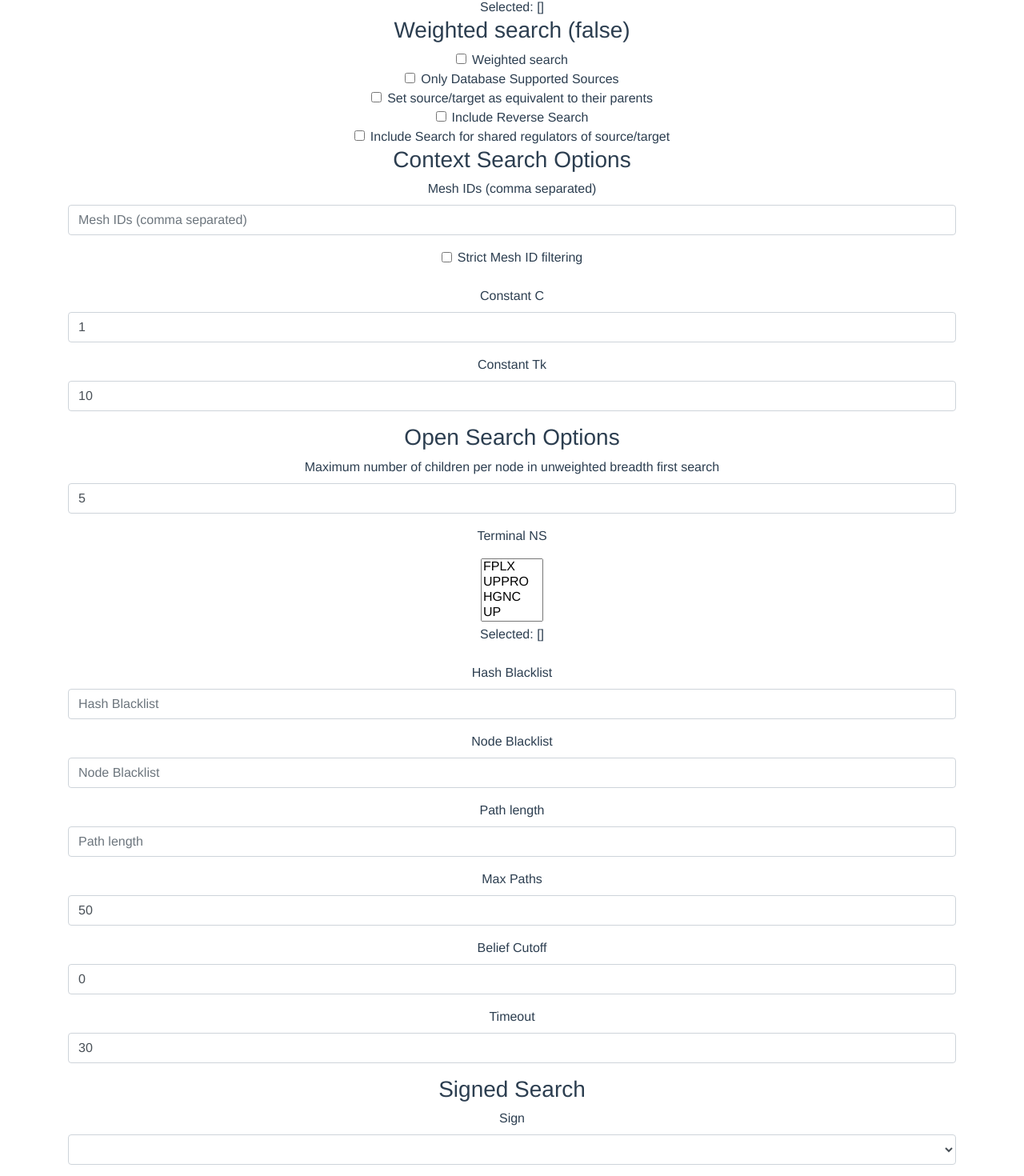
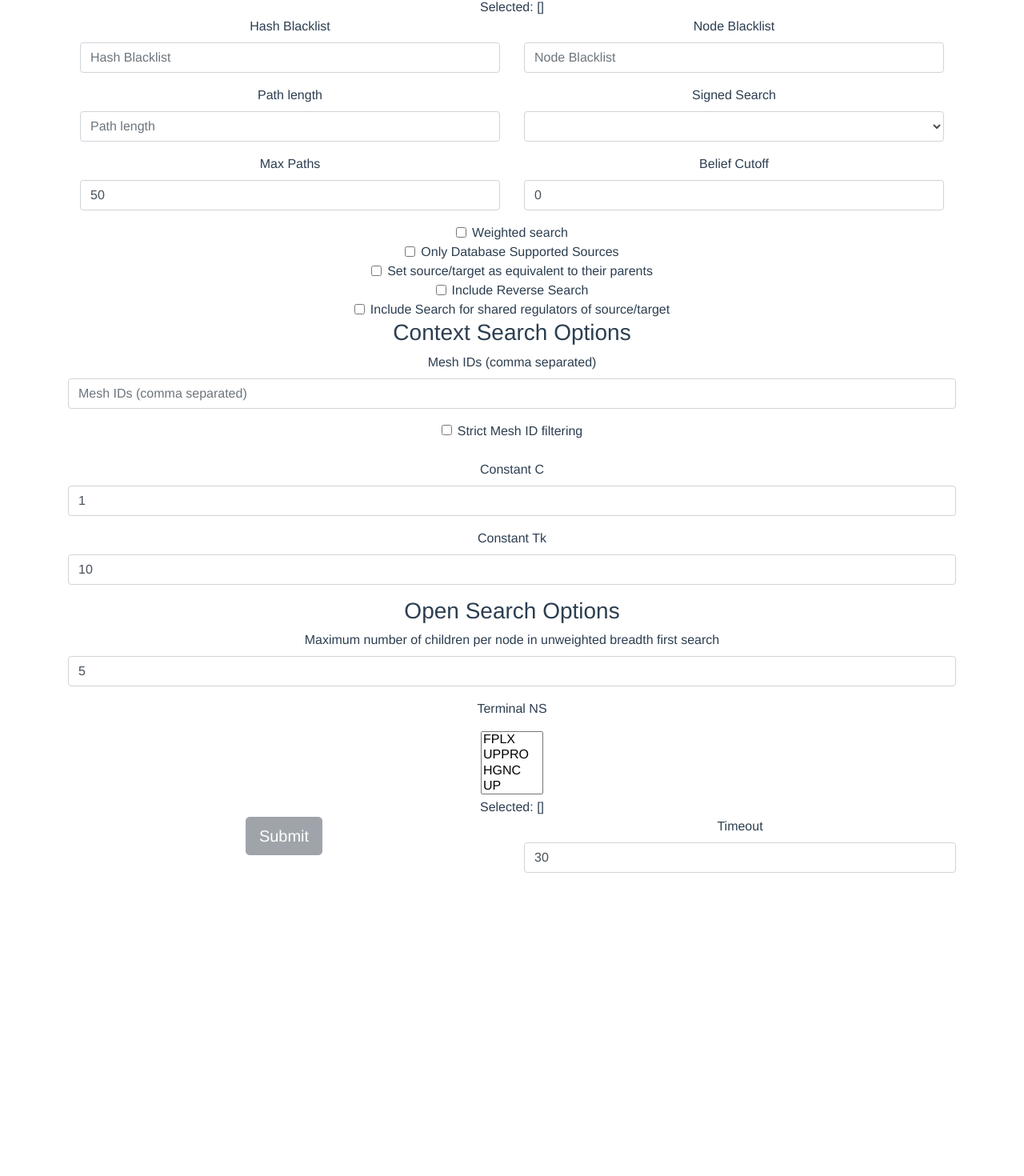
Before and after one commit to kkaris/indra_network_service, a Vue app in the folder indra_network_search/frontend/: page / in a window 1280 px wide. Shown: the part 612-2082 px from the top of the page at 80% size. After the commit the page ends 1719 px from the top, so only its background shows below. Built offline with nearby package versions, Linux system fonts and the light colour scheme; the HTML template or start-up script is replaced by a standard one.

Commit message:
Re-order inputs and put in row-col bootstrap setup

```diff
--- a/indra_network_search/frontend/src/components/NetworkSearchForm.vue
+++ b/indra_network_search/frontend/src/components/NetworkSearchForm.vue
@@ -71,7 +71,70 @@
         <br/>
         <span>Selected: {{ allowed_ns }}</span>
       </div>
-      <h3>Weighted search ({{ weighted }})</h3>
+      <div class="container">
+        <div class="row">
+          <div class="col">
+            <BaseInputBS
+              v-model="hash_blacklist_text"
+              label="Hash Blacklist"
+              type="text"
+            />
+          </div>
+          <div class="col">
+            <BaseInputBS
+              v-model="node_blacklist_text"
+              label="Node Blacklist"
+              type="text"
+            />
+          </div>
+        </div>
+        <div class="row">
+          <div class="col">
+            <BaseInputBS
+              v-model.number="path_length"
+              label="Path length"
+              type="number"
+              :min="1"
+              :max="10"
+              :disabled="isAnyWeighted"
+            />
+          </div>
+          <div class="col">
+            <BaseSelectBS
+              :options="signOptions"
+              v-model.number="sign"
+              label="Signed Search"
+            />
+          </div>
+        </div>
+        <div class="row">
+          <div class="col">
+            <BaseInputBS
+              v-model.number="k_shortest"
+              label="Max Paths"
+              type="number"
+              :min="1"
+              :max="50"
+            />
+          </div>
+          <div class="col">
+            <BaseInputBS
+              v-model.number="belief_cutoff"
+              label="Belief Cutoff"
+              type="number"
+              :min="0.0"
+              :max="1.0"
+              :step="0.01"
+            />
+          </div>
+        </div>
+      </div>
+        <!-- Add generic checkboxes here:
+          - Weighted
+          - DB only
+          - Reverse search
+          - Shared regulators (source - target search only)
+         -->
         <BaseCheckboxBS
           v-model="weighted"
           label="Weighted search"
@@ -153,40 +216,16 @@
           <span>Selected: {{ terminal_ns }}</span>
         </div>
       </div>
-      <br />
-      <BaseInputBS
-        v-model="hash_blacklist_text"
-        label="Hash Blacklist"
-        type="text"
-      />
-      <BaseInputBS
-        v-model="node_blacklist_text"
-        label="Node Blacklist"
-        type="text"
-      />
-      <BaseInputBS
-        v-model.number="path_length"
-        label="Path length"
-        type="number"
-        :min="1"
-        :max="10"
-        :disabled="isAnyWeighted"
-      />
-      <BaseInputBS
-        v-model.number="k_shortest"
-        label="Max Paths"
-        type="number"
-        :min="1"
-        :max="50"
-      />
-      <BaseInputBS
-        v-model.number="belief_cutoff"
-        label="Belief Cutoff"
-        type="number"
-        :min="0.0"
-        :max="1.0"
-        :step="0.01"
-      />
+      <div class="row">
+        <div class="col">
+          <button
+            class="button btn btn-secondary btn-lg"
+            :class="{ disabledButton: cannotSubmit }"
+            type="submit"
+            :disabled="cannotSubmit"
+          >Submit</button>
+        </div>
+        <div class="col">
           <BaseInputBS
             v-model.number="user_timeout"
             label="Timeout"
@@ -195,21 +234,8 @@
             :max="120"
             :step="1"
           />
-      <h3>Signed Search</h3>
-      <div>
-        <BaseSelectBS
-          :options="signOptions"
-          v-model.number="sign"
-          label="Sign"
-        />
         </div>
-
-      <button
-        class="button btn btn-secondary btn-lg"
-        :class="{ disabledButton: cannotSubmit }"
-        type="submit"
-        :disabled="cannotSubmit"
-      >Submit</button>
+      </div>
     </form>
   </div>
 </template>
```
Lines whose indentation alone changed are shown as unchanged.
